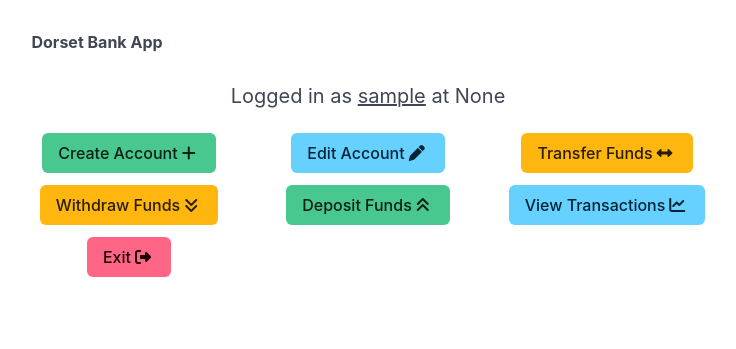
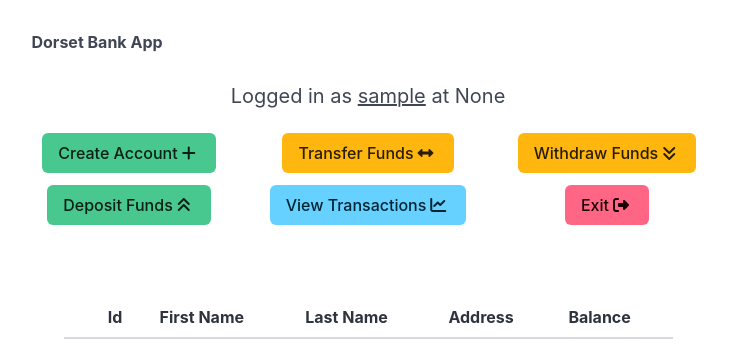
Before and after one commit to aniatki/dorset-bank-app, a Django app: page /dashboard/ in a window 1280 px wide. Shown: the top 349 px of the page, without its empty margins (272-1008 px from the left). Run offline with Django 5.2, Linux system fonts and the light colour scheme; the visitor is signed in with stand-in values (Sample User, id 1); lists and menus that the app fills with data are empty; parts of the project's set-up code (start-up, migrations or seed data) failed here and were passed over.

Commit message:
Implement update functionality

```diff
--- a/bankhome/views.py
+++ b/bankhome/views.py
@@ -57,7 +57,7 @@
     return render(request, "signup/signup.html", context)
 
 def dashboard_view(request):
-    accounts = Account.objects.all()
+    accounts = Account.objects.all().order_by('-updated')
     return render(request, 'dashboard/dashboard.html', {"accounts": accounts})
 
 
@@ -79,8 +79,17 @@
     return render(request, 'actions/create.html', context)
 
 def edit_view(request, pk):
-    form = Account.objects.get(pk=pk)
-    context = {"form":form}
+    account = Account.objects.get(pk=pk)
+    form = AccountForm(instance=account)
+
+    if request.method == 'POST':
+        form = AccountForm(request.POST, instance=account)
+        if form.is_valid():
+            form.save()
+            messages.success(request, "Entry was updated.")
+            return redirect('dashboard_view')
+
+    context = {"account":account}
     return render(request, 'actions/edit.html', context)
 
 def delete_view(request, pk):
--- a/templates/dashboard/dashboard.html
+++ b/templates/dashboard/dashboard.html
@@ -8,7 +8,6 @@
 <section class="fixed-grid has-3-cols">
     <div class="grid">
         <p class="cell" style="margin-inline: auto;"><a class="button is-success" href="{% url 'create_view' %}">Create Account<i class="fas fa-plus"></i></a></p>
-        <p class="cell" style="margin-inline: auto;"><a class="button is-info" href="">Edit Account<i class="fas fa-pen"></i></a></p>
         <p class="cell" style="margin-inline: auto;"><a class="button is-warning">Transfer Funds<i class="fas fa-arrows-alt-h"></i></a></p>
         <p class="cell" style="margin-inline: auto;"><a class="button is-warning">Withdraw Funds<i class="fas fa-angle-double-down"></i></a></p>
         <p class="cell" style="margin-inline: auto;"><a class="button is-success">Deposit Funds<i class="fas fa-angle-double-up"></i></a></p>
--- a/templates/display/display.html
+++ b/templates/display/display.html
@@ -2,6 +2,7 @@
     <table class="table is-fullwidth is-striped is-hoverable">
         <thead>
             <tr>
+                <th></th>
                 <th>Id</th>
                 <th>First Name</th>
                 <th>Last Name</th>
@@ -12,12 +13,13 @@
         <tbody>
             {% for account in accounts %}
                 <tr>
+                    <td><p class="cell" style="margin-inline: auto;"><a class="button is-info" href="{% url 'edit_view' account.id %}">Edit<i class="fas fa-pen"></i></a></p></td>
                     <td>{{ account.id }}</td>
                     <td><a href="{% url 'read_view' account.id %}">{{ account.first_name }}</a></td>
                     <td>{{ account.last_name }}</td>
                     <td>{{ account.address }}</td>
                     <td>{{ account.balance }}</td>
-                    <td><a class="button is-danger" href="{% url 'delete_view' account.id %}">Delete Account<i class="fas fa-trash"></i></a></td>
+                    <td><a class="button is-danger" href="{% url 'delete_view' account.id %}">Delete<i class="fas fa-trash"></i></a></td>
                 </tr>
             {% endfor %}
         </tbody>
```
Also changed, not shown: templates/actions/edit.html (+4 -4 lines).
